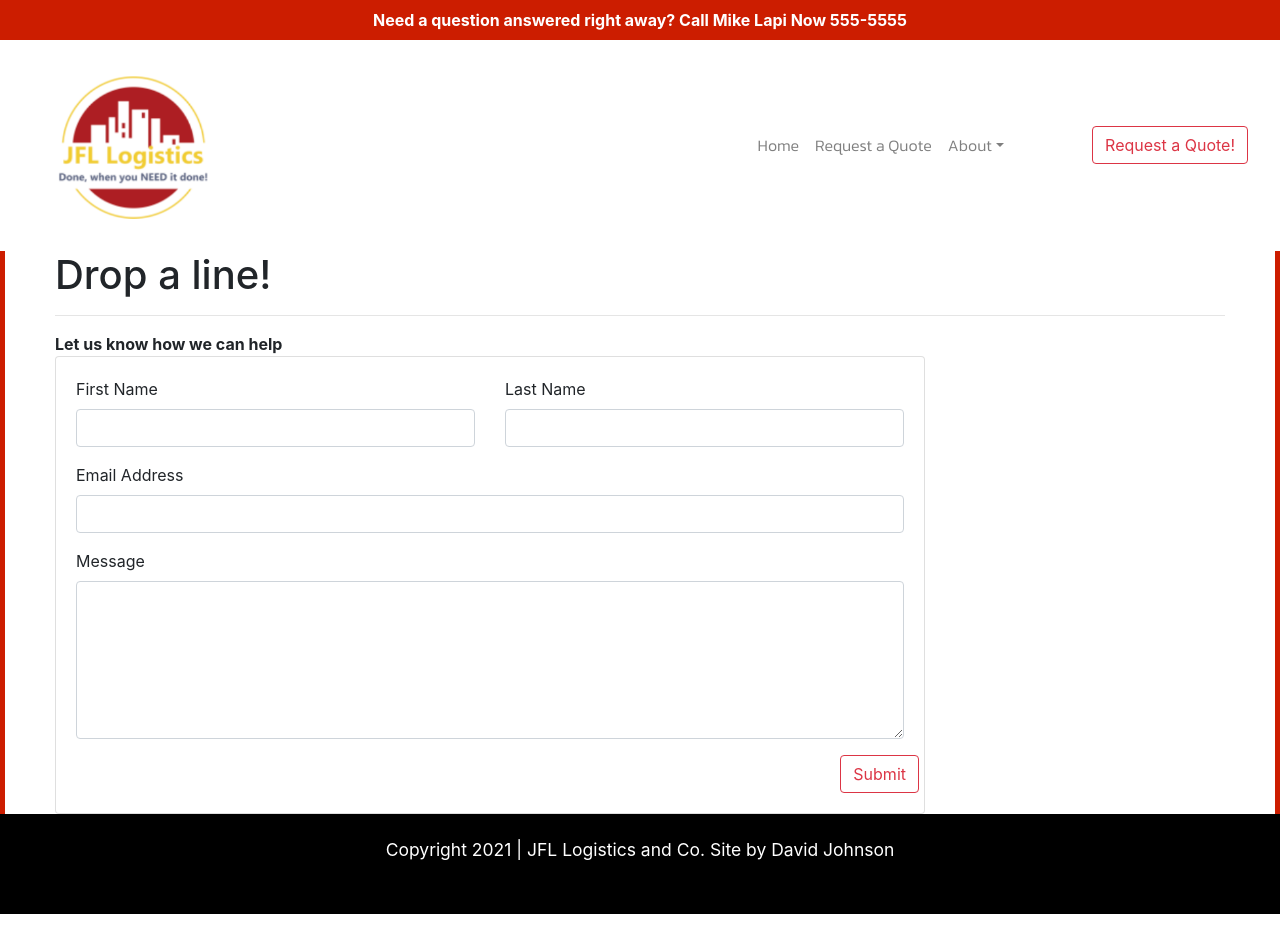
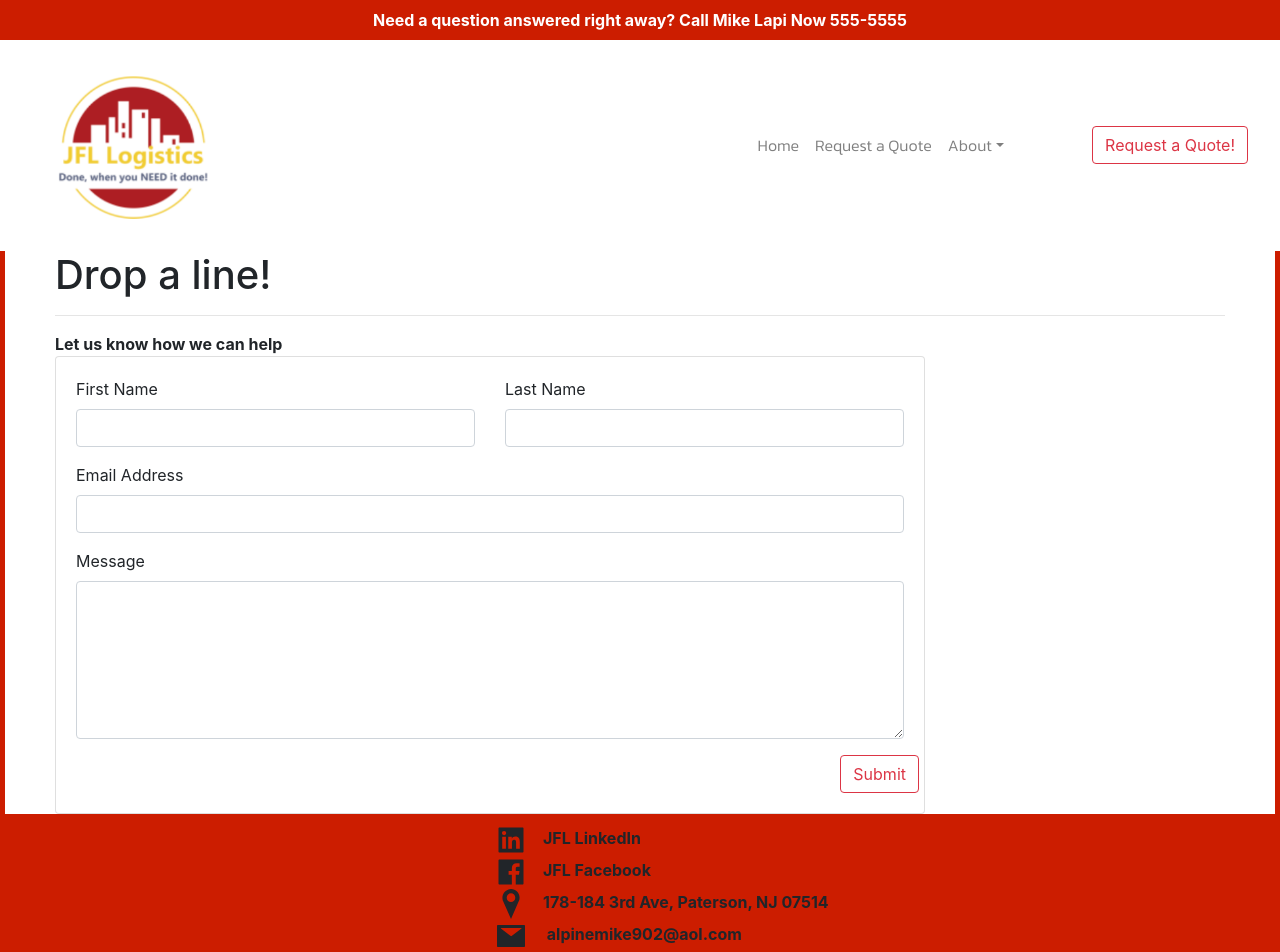
Before and after one commit to johnsondavid1107/JFL_Logistics, a React (Create React App) app in the folder jfl_logistics/client/: page /Contact in a window 1280 px wide. Shown: the top 952 px of the page. Before the commit the page ends 914 px from the top, so only its background shows below. Built offline with nearby package versions, Linux system fonts and the light colour scheme; a web font is replaced by a local one.

Commit message:
added a second footer for social media links

```diff
--- a/jfl_logistics/client/package.json
+++ b/jfl_logistics/client/package.json
@@ -12,6 +12,7 @@
     "react": "^17.0.1",
     "react-bootstrap": "^1.4.3",
     "react-dom": "^17.0.1",
+    "react-icons": "^4.2.0",
     "react-router-dom": "^5.2.0",
     "react-scripts": "4.0.2",
     "web-vitals": "^1.1.0"
--- a/jfl_logistics/client/src/App.js
+++ b/jfl_logistics/client/src/App.js
@@ -6,6 +6,7 @@ import Footer from './components/Footer';
 import About from "./components/aboutMain"
 import Contact from "./components/Contact"
 import { BrowserRouter as Router, Route, Switch } from "react-router-dom"
+import SocialMediaFooter from './components/SocialMediaFooter';
 
 
 
@@ -31,6 +32,7 @@ function App() {
 
 
       </Router>
+      <SocialMediaFooter />
       <Footer />
     </div>
   );
--- /dev/null
+++ b/jfl_logistics/client/src/components/CSS/SocialMediaFooter.css
@@ -0,0 +1,7 @@
+.iconFooter:hover {
+color: #FFD700;
+}
+.iconFooter {
+    margin-right: 1rem;
+    color: #212529;
+}
--- a/jfl_logistics/client/src/components/CSS/navCSS.css
+++ b/jfl_logistics/client/src/components/CSS/navCSS.css
@@ -18,9 +18,7 @@
 .newFont {
     font-family: 'Kanit', sans-serif;
 }
-.mr-auto {
-    margin-right: auto!important;
-}
+
 .btn {
     margin-left: 4rem;
 }
--- a/jfl_logistics/client/src/components/Footer.js
+++ b/jfl_logistics/client/src/components/Footer.js
@@ -1,4 +1,7 @@
 import React from "react"
+import { AiFillLinkedin } from "react-icons/ai"
+
+
 
 function Footer() {
 
@@ -10,13 +13,13 @@ function Footer() {
         },
         noMargin: {
             marginBottom: 0,
-            height: "100px",
+            height: "50px",
             padding: 0,
             backgroundColor: "black"
         },
         white: {
             color: "white",
-            paddingTop: "20px"
+            paddingTop: "10px"
         }
     }
     return (
@@ -26,7 +29,7 @@ function Footer() {
                     <div className="container">
                         <div className="col-12">
 
-                            <p className="lead text-center" style={styles.white}><small>Copyright 2021 | JFL Logistics and Co. Site by David Johnson </small></p>
+                            <p className="lead text-center" style={styles.white}><small>© Copyright 2021 | JFL Logistics and Co. Site by David Johnson </small></p>
                         </div>
 
                     </div>
--- /dev/null
+++ b/jfl_logistics/client/src/components/SocialMediaFooter.js
@@ -0,0 +1,78 @@
+/* eslint-disable react/jsx-no-target-blank */
+/* eslint-disable jsx-a11y/anchor-has-content */
+import React from "react"
+import { AiFillLinkedin } from "react-icons/ai"
+import { AiFillFacebook } from "react-icons/ai"
+import { GiPositionMarker } from "react-icons/gi"
+import { AiFillMail } from "react-icons/ai"
+import "./CSS/SocialMediaFooter.css"
+
+
+
+function SocialMediaFooter() {
+
+    const styles = {
+        noPadding: {
+            padding: 0,
+            marginTop: "0px"
+
+        },
+        color: {
+            backgroundColor: "#cc1d00",
+            paddingTop: "10px",
+            paddingBottom: "10px"
+        }
+    }
+    return (
+        <div className="container-fluid" style={styles.noPadding}>
+            <footer className="footer">
+
+                <div className="container-fluid" style={styles.color}>
+
+                    <div className="row d-flex justify-content-center">
+                        <div className="col-4"></div>
+                        <div className="col-7">
+                            <a href="https://www.linkedin.com/in/mike-lapi-0794bb36/" target="_blank">
+                                <AiFillLinkedin className={"iconFooter"} size={"2em"} />
+                            </a>
+                            <b>JFL LinkedIn</b>
+                        </div>
+                        <div className="col-4"></div>
+                        <div className="col-7">
+                            <AiFillFacebook className={"iconFooter"} size={"2em"} />
+                            <b>JFL Facebook</b>
+                        </div>
+
+                    </div>
+
+                    <div className="row d-flex justify-content-center">
+                        <div className="col-4"></div>
+
+                        <div className="col-7">
+                            <a href="https://www.google.com/maps/place/178+3rd+Ave,+Paterson,+NJ+07514/@40.9364382,-74.145322,17z/data=!3m1!4b1!4m5!3m4!1s0x89c2fc8a6b98371d:0x9b161454cf375a5a!8m2!3d40.9364382!4d-74.1431333" target="_blank">
+                                <GiPositionMarker className={"iconFooter"} size={"2em"} />
+                            </a>
+                            <b>178-184 3rd Ave, Paterson, NJ 07514</b>
+                        </div>
+                    </div>
+                    <div className="row d-flex justify-content-center">
+                        <div className="col-4"></div>
+                        <div className="col-7">
+                            <a href="mailto:alpinemike902@aol.com"> <AiFillMail className={"iconFooter"} size={"2em"} /></a>
+                            <b> alpinemike902@aol.com</b>
+
+                        </div>
+                    </div>
+
+
+
+
+                </div>
+
+
+            </footer>
+
+        </div>
+    )
+}
+export default SocialMediaFooter
```
Also changed, not shown: 1 other file (tests, documents, lock files or other folders).
